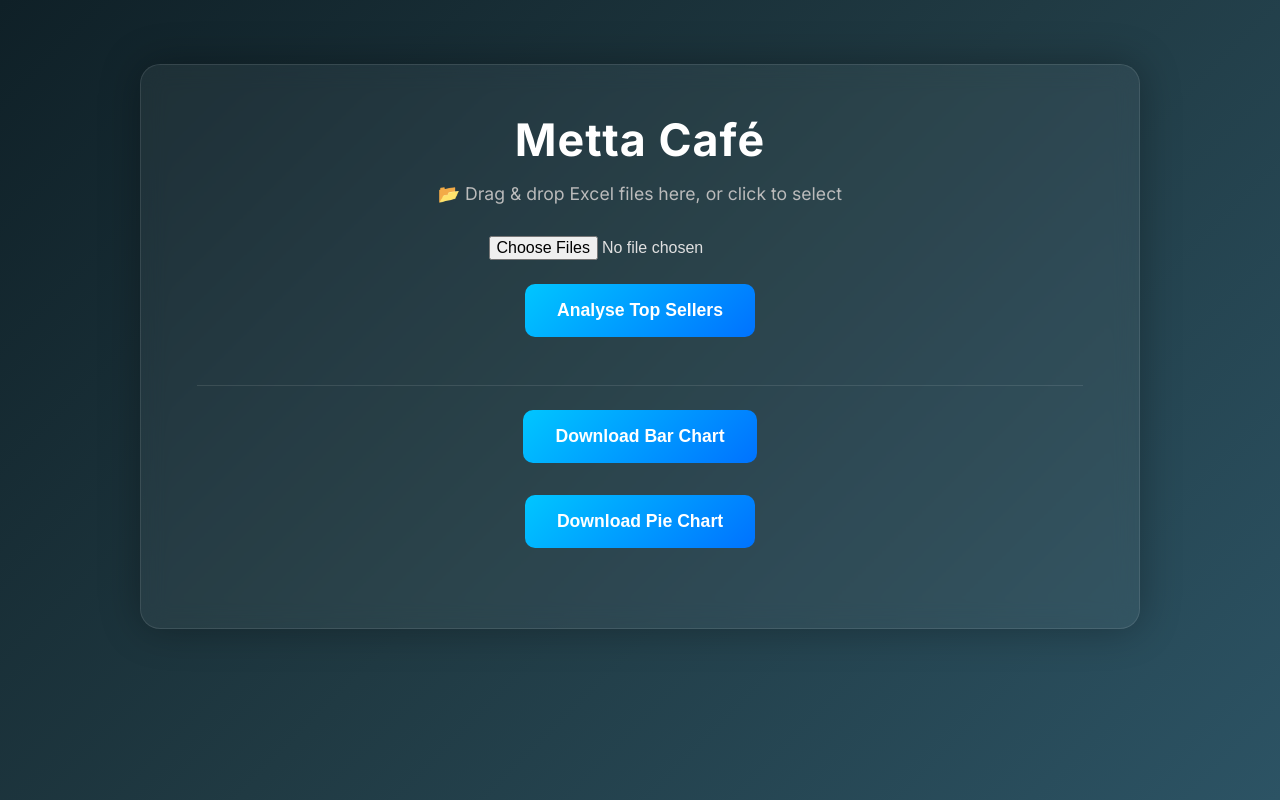
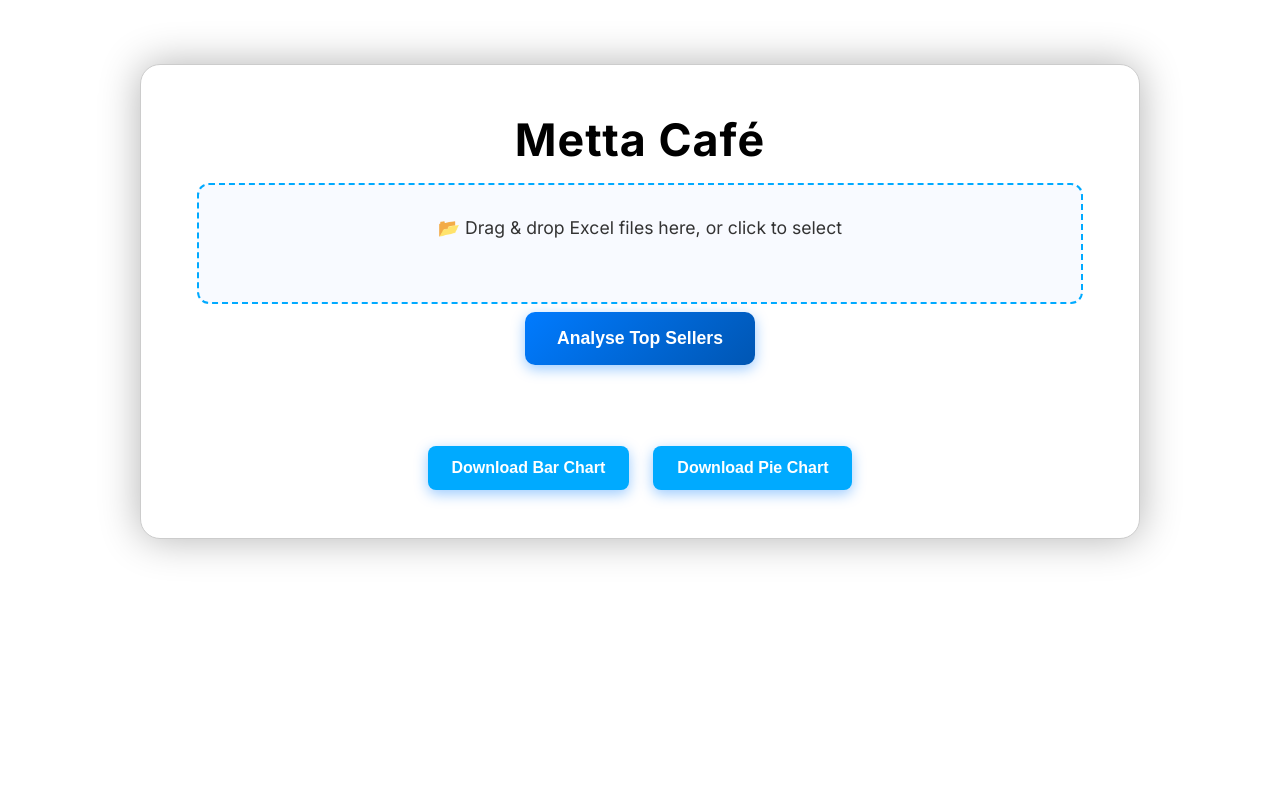
Before and after one commit to swc927/Metta-Cafe, a plain HTML site: page index.html in a window 1280 px wide. Drawn offline with nearby package versions, Linux system fonts and the light colour scheme.

Commit message:
Update style.css

```diff
--- a/style.css
+++ b/style.css
@@ -6,9 +6,9 @@
 
 body {
   font-family: "Inter", "Segoe UI", "Roboto", sans-serif;
-  background: linear-gradient(135deg, #0f2027, #203a43, #2c5364);
+  background: #ffffff;
   min-height: 100vh;
-  color: #f1f1f1;
+  color: #000000;
   display: flex;
   justify-content: center;
   align-items: flex-start;
@@ -16,53 +16,74 @@ body {
 }
 
 .container {
-  background: rgba(255, 255, 255, 0.05);
+  background: #ffffff;
   backdrop-filter: blur(12px);
-  border: 1px solid rgba(255, 255, 255, 0.1);
-  padding: 3rem 3.5rem; /* 🔥 more padding */
+  border: 1px solid #cccccc;
+  padding: 3rem 3.5rem;
   border-radius: 20px;
   width: 100%;
   max-width: 1000px;
   box-shadow: 0 0 40px rgba(0, 0, 0, 0.3);
-  margin-top: 2rem; /* 🔥 spacing from top */
+  margin-top: 2rem;
 }
 
 h1 {
-  font-size: 2.8rem; /* 🔥 bigger title */
+  font-size: 2.8rem;
   font-weight: 700;
   text-align: center;
   margin-bottom: 1rem;
-  color: #ffffff;
+  color: #000000;
   letter-spacing: 1px;
 }
 
 .container p {
   text-align: center;
   font-size: 1.1rem;
-  color: #bbbbbb;
-  margin-bottom: 2rem; /* 🔥 more breathing room */
+  color: #333333;
+  margin-bottom: 2rem;
 }
 
 input[type="file"] {
-  display: block;
-  margin: 0 auto 1.5rem auto; /* 🔥 better spacing */
+  display: none;
+  margin: 0 auto 1.5rem auto;
   font-size: 1rem;
-  color: #e0e0e0;
+  padding: 0.75rem 1rem;
+  border: 1px solid #cccccc;
+  border-radius: 6px;
+  background: #f9f9f9;
+  color: #333333;
+  cursor: pointer;
+}
+
+#dropZone {
+  border: 2px dashed #00aaff;
+  border-radius: 12px;
+  padding: 2rem;
   text-align: center;
+  background: #f8faff;
+  color: #007acc;
+  cursor: pointer;
+  transition: background 0.2s ease;
+}
+
+#dropZone.dragover {
+  background: #e0f7ff;
+  border-color: #005f99;
 }
 
 button {
   display: block;
-  margin: 0.5rem auto 2rem auto; /* 🔥 centre and space */
+  margin: 0.5rem auto 2rem auto;
   padding: 1rem 2rem;
   font-size: 1.1rem;
   font-weight: 600;
   color: #ffffff;
-  background: linear-gradient(135deg, #00c6ff, #0072ff);
+  background: linear-gradient(135deg, #007bff, #0056b3);
   border: none;
   border-radius: 10px;
   cursor: pointer;
   transition: transform 0.2s ease, box-shadow 0.2s ease;
+  box-shadow: 0 4px 14px rgba(0, 123, 255, 0.4);
 }
 
 button:hover {
@@ -70,15 +91,44 @@ button:hover {
   box-shadow: 0 4px 14px rgba(0, 114, 255, 0.5);
 }
 
+.download-buttons {
+  display: flex;
+  justify-content: center;
+  gap: 1.5rem;
+  margin-top: 1rem;
+}
+
+.download-buttons button {
+  margin: 0;
+  padding: 0.8rem 1.5rem;
+  font-size: 1rem;
+  background: #00aaff;
+  border-radius: 8px;
+  border: none;
+  color: white;
+  cursor: pointer;
+}
+
+.download-buttons button:hover {
+  background: #007acc;
+}
+
 table {
   width: 100%;
   margin-top: 2rem;
   border-collapse: collapse;
   font-size: 1rem;
-  background: rgba(255, 255, 255, 0.04); /* translucent table bg */
+  background: rgba(255, 255, 255, 0.04);
   border-radius: 12px;
   overflow: hidden;
-  color: #ffffff; /* 🔥 Main fix: white text */
+  color: #ffffff;
+}
+
+table,
+th,
+td {
+  color: #000000;
+  text-shadow: none;
 }
 
 th,
@@ -89,29 +139,33 @@ td {
 }
 
 th {
-  background: rgba(0, 199, 255, 0.2);
-  color: #ffffff;
+  background: rgba(0, 123, 255, 0.1);
+  color: #000000;
   text-transform: uppercase;
   font-size: 0.85rem;
   letter-spacing: 0.05rem;
 }
 
 td {
-  color: #eaf6ff;
-  text-shadow: 0 0 4px rgba(0, 255, 255, 0.3);
+  color: #000000;
+  background: rgba(0, 0, 0, 0.02);
 }
 
 tr:hover {
-  background: rgba(0, 255, 255, 0.05);
+  background: rgba(0, 0, 0, 0.05);
 }
 
 canvas {
-  margin-top: 2rem;
+  background: #ffffff;
+  border: 1px solid #e0e0e0;
+  margin-top: 2.5rem;
+  margin: 2rem auto;
   width: 100% !important;
-  height: 400px !important;
+  max-width: 1000px;
+  display: block;
   background: rgba(255, 255, 255, 0.03);
   border-radius: 12px;
-  padding: 1rem;
+  padding: 1.25rem;
 }
 
 #tableContainer,
```
